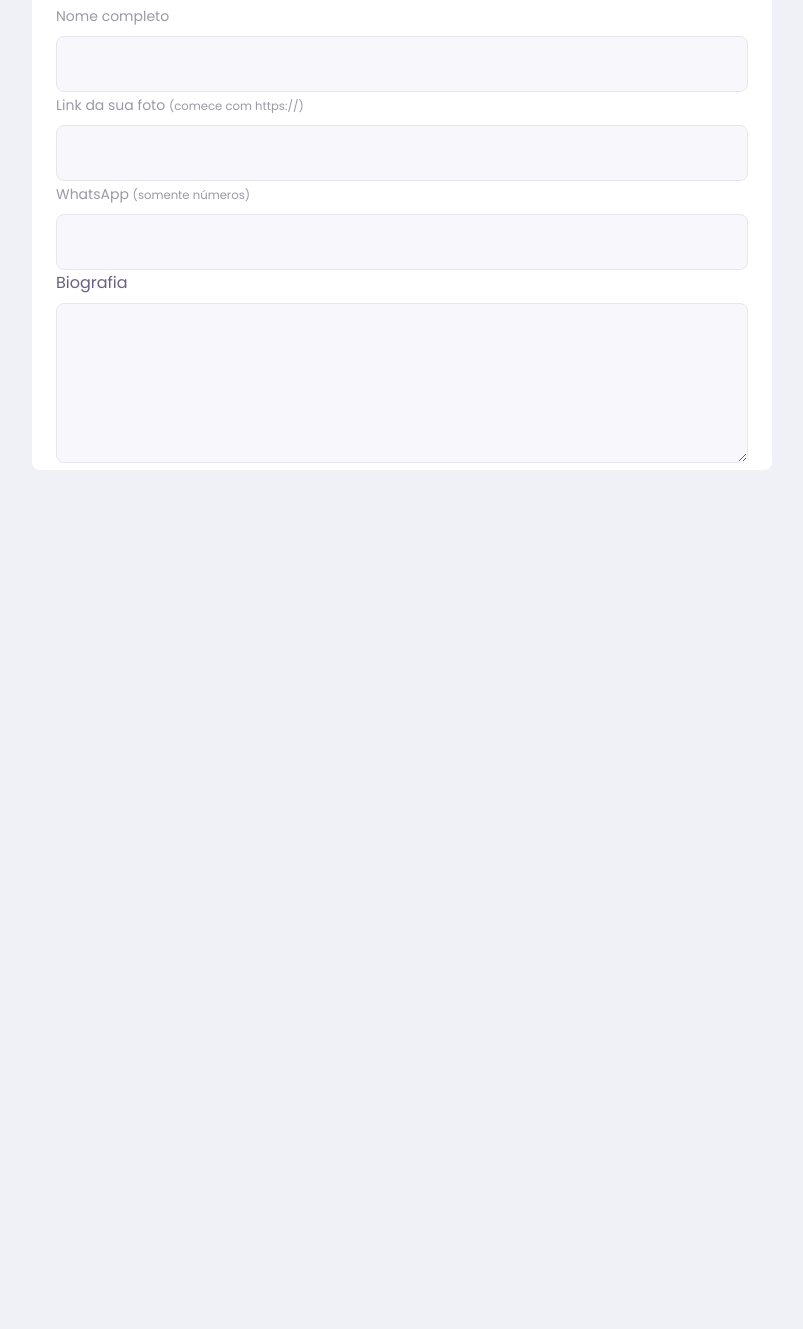
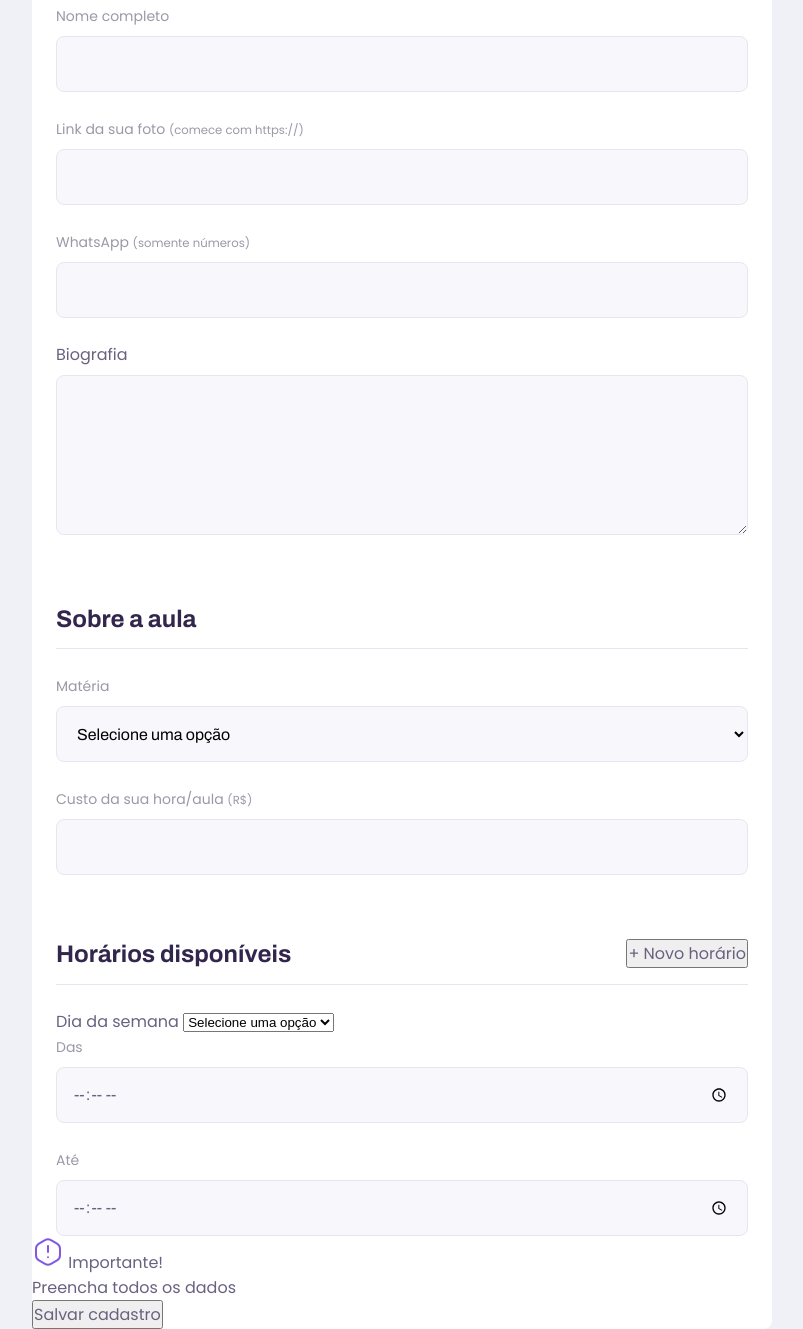
Before and after one commit to RSinhoroto/proffy, a plain HTML site: page give-classes.html in a window 1280 px wide. Shown: the part 436-1765 px from the top of the page, without its empty margins (238-1041 px from the left). Before the commit the page ends 906 px from the top, so only its background shows below. Drawn offline with Linux system fonts and the light colour scheme.

Commit message:
Added available time and cost to teacher form

```diff
--- a/give-classes.html
+++ b/give-classes.html
@@ -58,7 +58,72 @@
               <textarea name="bio" id="bio" required></textarea>
             </div>
           </fieldset>
+
+          <fieldset>
+            <legend>Sobre a aula</legend>
+            <div class="select-block">
+              <label for="subject">Matéria</label>
+              <select name="subject" id="subject">
+                <option value="" hidden="">Selecione uma opção</option>
+                <option value="1">Artes</option>
+                <option value="2">Biologia</option>
+                <option value="3">Ciências</option>
+                <option value="4">Educação Física</option>
+                <option value="5">Física</option>
+                <option value="6">Geografia</option>
+                <option value="7">História</option>
+                <option value="8">Matemática</option>
+                <option value="9">Português</option>
+                <option value="10">Química</option>
+              </select>
+            </div>
+
+            <div class="input-block">
+              <label for="cost">Custo da sua hora/aula <small>(R$)</small></label>
+              <input type="number" name="cost" id="cost">
+            </div>
+          </fieldset>
+
+          <fieldset>
+            <legend>Horários disponíveis
+              <button id="add-time">+ Novo horário</button>
+            </legend>
+
+            <div class="schedule-time">
+              <label for="weekday">Dia da semana</label>
+              <select name="weekday[]" required>
+                <option value="" hidden="">Selecione uma opção</option>
+                  <option value="0">Domingo</option>
+                  <option value="1">Segunda-feira</option>
+                  <option value="2">Terça-feira</option>
+                  <option value="3">Quarta-feira</option>
+                  <option value="4">Quinta-feira</option>
+                  <option value="5">Sexta-feira</option>
+                  <option value="6">Sábado</option>
+              </select>
+            </div>
+
+            <div class="input-block">
+              <label for="time_from">Das</label>
+              <input type="time" name="time_from[]" required>
+            </div>
+
+            <div class="input-block">
+              <label for="time_to">Até</label>
+              <input type="time" name="time_to[]" required>
+            </div>
+          </fieldset>
         </form>
+
+        <footer>
+          <p>
+            <img src="/images/icons/warning.svg" alt="Aviso importante">
+            Importante! <br>
+            Preencha todos os dados
+          </p>
+
+          <button type="submit" form="create-class">Salvar cadastro</button>
+        </footer>
       </main>
     </div>
 
--- a/styles/partials/page-give-classes.css
+++ b/styles/partials/page-give-classes.css
@@ -1,6 +1,10 @@
 #page-give-classes #container {
   width: 100vw;
   height: 100vh;
+}
+
+#page-give-classes .page-header .header-content {
+  margin-bottom: 6.4rem;
 }
 
 #page-give-classes main {
@@ -32,6 +36,18 @@
   border-bottom: 1px solid var(--color-line-in-white);
 }
 
+#page-give-classes fieldset+fieldset {
+  margin-top: 6.4rem;
+}
+
+#page-give-classes .input-block+.input-block,
+#page-give-classes .select-block+.input-block,
+#page-give-classes .input-block+.textarea-block {
+  margin-top: 2.4rem;
+}
+
+
+
 @media (min-width: 700px) {
   #page-give-classes #container {
     max-width: 100vw;
```
